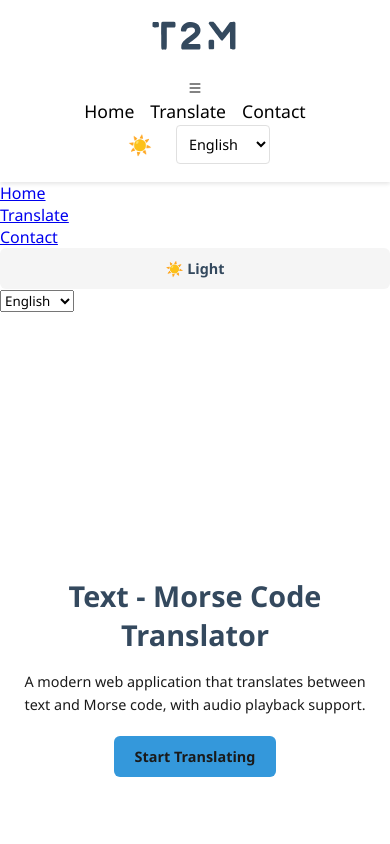
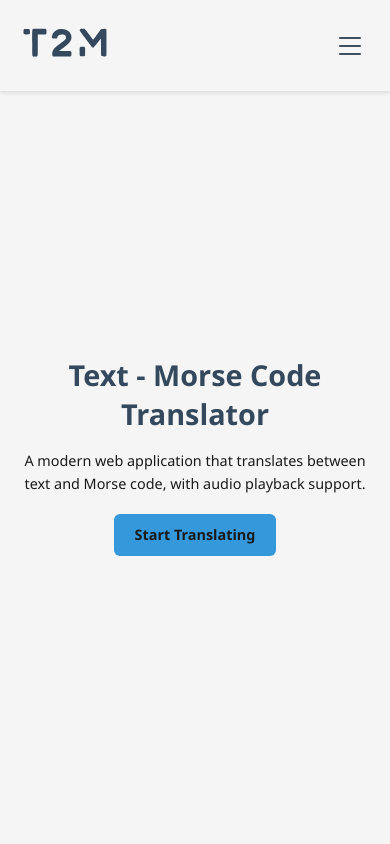
Before and after one commit to y1hy11/T2M---Text-Morse-Code-Translator, a React (Vite) app: page / in a window 390 px wide. Shown: the top 844 px of the page. Built offline with nearby package versions, Linux system fonts and the light colour scheme.

Commit message:
Add Loader and Navbar styles with dark mode support and responsive design

```diff
--- a/src/styles/components/Loader.css
+++ b/src/styles/components/Loader.css
@@ -0,0 +1,32 @@
+.loader-content {
+    position: fixed;
+    top: 0;
+    left: 0;
+    width: 100%;
+    height: 100vh;
+    display: flex;
+    justify-content: center;
+    align-items: center;
+    background-color: var(--background-light);
+    z-index: 9999;
+    align-items: center;
+  }
+
+  .dark-mode .loader-content {
+    background-color: var(--background-dark);
+  }
+
+  .loader-logo {
+    width: 200px;
+    height: 200px;
+    animation: fadeIn 0.5s ease-in-out infinite alternate;
+  }
+
+  @keyframes fadeIn {
+    0% {
+      opacity: 0.5;
+    }
+    100% {
+      opacity: 1;
+    }
+  }
--- a/src/styles/components/Navbar.css
+++ b/src/styles/components/Navbar.css
@@ -3,8 +3,14 @@
   justify-content: space-between;
   align-items: center;
   padding: 1rem 2rem;
-  background-color: var(--header-bg);
+  background-color: var(--background-light);
   box-shadow: 0 2px 4px rgba(0, 0, 0, 0.1);
+  transition: background-color 0.3s ease, box-shadow 0.3s ease;
+}
+
+.dark-mode .navbar {
+  background-color: var(--background-dark);
+  box-shadow: 0 2px 4px rgba(0, 0, 0, 0.3);
 }
 
 .navbar-logo img {
@@ -27,14 +33,22 @@
 
 .nav-links li a {
   text-decoration: none;
-  color: var(--text-color);
+  color: var(--primary-color);
   font-weight: 500;
   font-size: 1.1rem;
   transition: color 0.2s ease;
 }
 
+.dark-mode .nav-links li a {
+  color: var(--primary-color);
+}
+
 .nav-links li a:hover {
-  color: #3498db;
+  color: var(--secondary-color);
+}
+
+.dark-mode .nav-links li a:hover {
+  color: var(--secondary-color);
 }
 
 .navbar-controls {
@@ -48,43 +62,189 @@
   border: none;
   cursor: pointer;
   padding: 0.5rem;
-  color: var(--text-color);
-  font-size: 1.2rem;
+  color: var(--text-light);
+  font-size: 1.5rem;
+  transition: color 0.3s ease;
+}
+
+.dark-mode .theme-toggle {
+  color: var(--text-dark);
 }
 
 .language-select {
   padding: 0.5rem;
-  border: 1px solid #e0e0e0;
+  border: 1px solid var(--primary-color);
   border-radius: 4px;
-  background-color: var(--card-bg);
-  color: var(--text-color);
+  background-color: var(--background-light);
+  color: var(--text-light);
   cursor: pointer;
   font-size: 0.9rem;
+  transition: background-color 0.3s ease, color 0.3s ease, border-color 0.3s ease;
+}
+
+.dark-mode .language-select {
+  background-color: var(--background-dark);
+  color: var(--text-dark);
+  border-color: var(--primary-color);
 }
 
 .language-select:focus {
   outline: none;
-  border-color: #3498db;
+  border-color: var(--primary-color);
 }
 
-[data-language="ar"] {
+[dir="rtl"] {
   direction: rtl;
   font-family: 'Amiri', 'Segoe UI', 'Roboto', sans-serif;
 }
 
-body {
-  background-color: var(--bg-color);
-  color: var(--text-color);
+.sidebar-toggle {
+  display: none;
+  background: none;
+  border: none;
+  font-size: 2rem;
+  cursor: pointer;
+  color: var(--primary-color);
+  padding: 0.5rem;
+}
+
+.sidebar {
+  position: fixed;
+  top: 91px;
+  left: auto;
+  right: -101%;
+  width: 180px;
+  background-color: var(--background-light);
+  box-shadow: 0 4px 6px rgba(0, 0, 0, 0.1);
+  z-index: 999;
+  transition: right 0.3s ease;
+  padding: 1rem;
+  border-radius: 0 0 0 9px;
+}
+
+.dark-mode .sidebar {
+  background-color: var(--background-dark);
+  box-shadow: 0 4px 6px rgba(0, 0, 0, 0.3);
+}
+
+.sidebar-open {
+  right: 0;
+}
+
+.sidebar-links {
+  list-style: none;
+  padding: 0;
+  margin: 0;
+  display: flex;
+  flex-direction: column;
+  align-items: center;
+}
+
+.sidebar-links li {
+  margin-bottom: 0.8rem;
+  width: 100%;
+  text-align: center;
+}
+
+.sidebar-links li a {
+  display: block;
+  padding: 0.8rem;
+  text-decoration: none;
+  color: var(--primary-color);
+  font-weight: 500;
+  font-size: 1.1rem;
+  border-radius: 4px;
+  transition: all 0.2s ease;
+}
+
+.sidebar-links li a:hover {
+  background-color: rgba(0, 0, 0, 0.05);
+  color: var(--secondary-color);
+}
+
+.dark-mode .sidebar-links li a:hover {
+  background-color: rgba(255, 255, 255, 0.05);
+}
+
+.sidebar-controls {
+  display: flex;
+  flex-direction: column;
+  gap: 1rem;
+  margin-top: 1rem;
+}
+
+.sidebar-theme-toggle,
+.sidebar-language {
+  display: flex;
+  align-items: center;
+}
+
+.sidebar-theme-toggle button {
+  background: var(--background-light);
+  border: 1px solid var(--primary-color);
+  color: var(--text-light);
+  padding: 0.5rem 0.8rem;
+  border-radius: 4px;
+  cursor: pointer;
+  font-size: 0.9rem;
+  transition: all 0.2s ease;
+}
+
+.dark-mode .sidebar-theme-toggle button {
+  background: var(--background-dark);
+  color: var(--text-dark);
+}
+
+.sidebar-language select {
+  padding: 0.5rem;
+  margin: 0 auto;
+  border: 1px solid var(--primary-color);
+  border-radius: 4px;
+  background-color: var(--background-light);
+  color: var(--text-light);
+  font-size: 0.9rem;
+  cursor: pointer;
+  width: 100%;
+}
+
+.dark-mode .sidebar-language select {
+  background-color: var(--background-dark);
+  color: var(--text-dark);
+}
+
+.sidebar-overlay {
+  position: fixed;
+  top: 0;
+  left: 0;
+  width: 100%;
+  height: 100%;
+  z-index: 998;
+}
+
+@media (max-width: 768px) {
+  .sidebar-toggle {
+    display: block;
+  }
+
+  .desktop-nav,
+  .desktop-controls {
+    display: none;
+  }
+
+  .navbar {
+    display: flex;
+    justify-content: space-between;
+    align-items: center;
+  }
+
+  .navbar-logo {
+    margin-bottom: 0;
+  }
 }
 
 @media (max-width: 768px) {
   .navbar {
-    flex-direction: column;
     padding: 1rem;
-  }
-
-  .navbar-logo {
-    margin-bottom: 1rem;
   }
 
   .navbar-nav {
```
